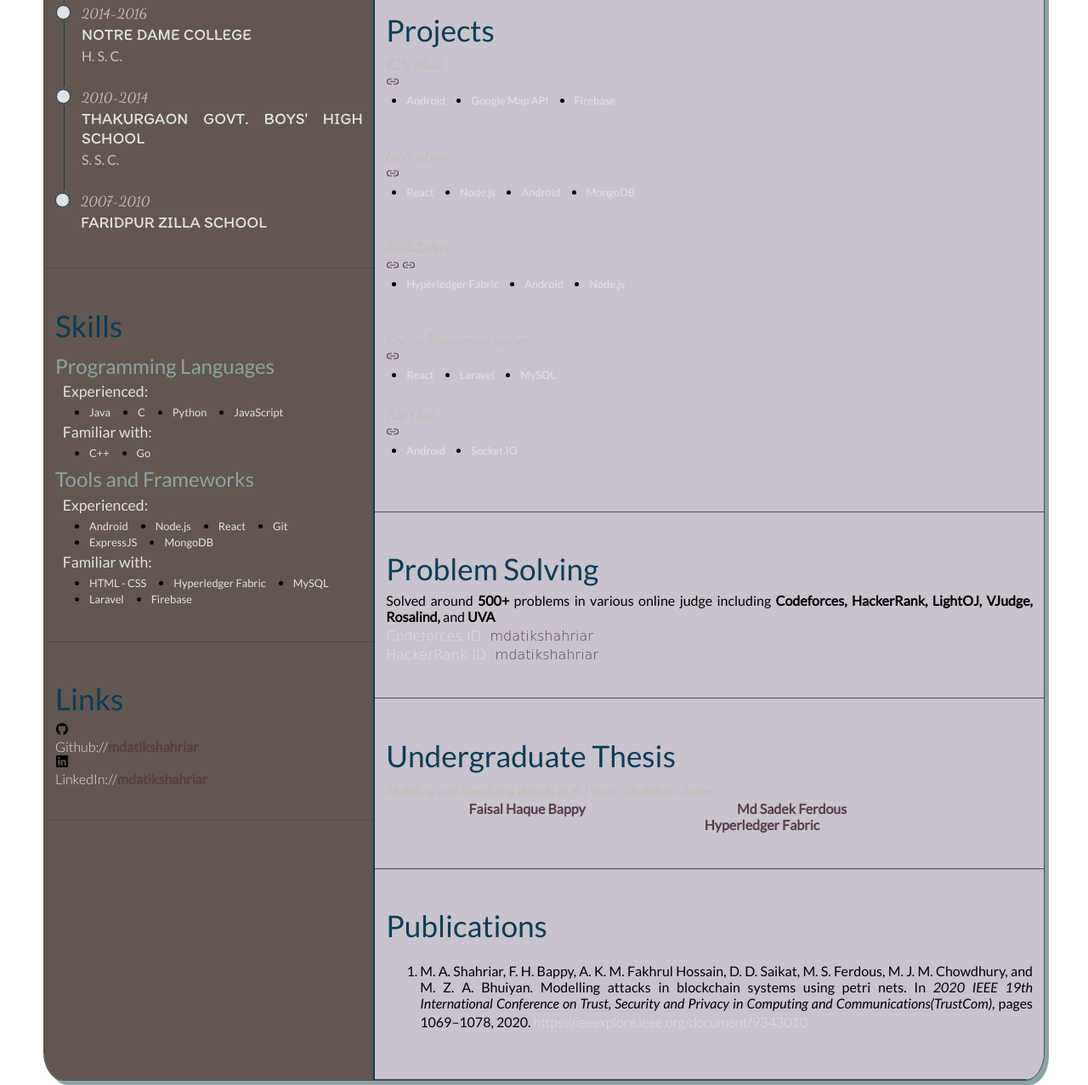
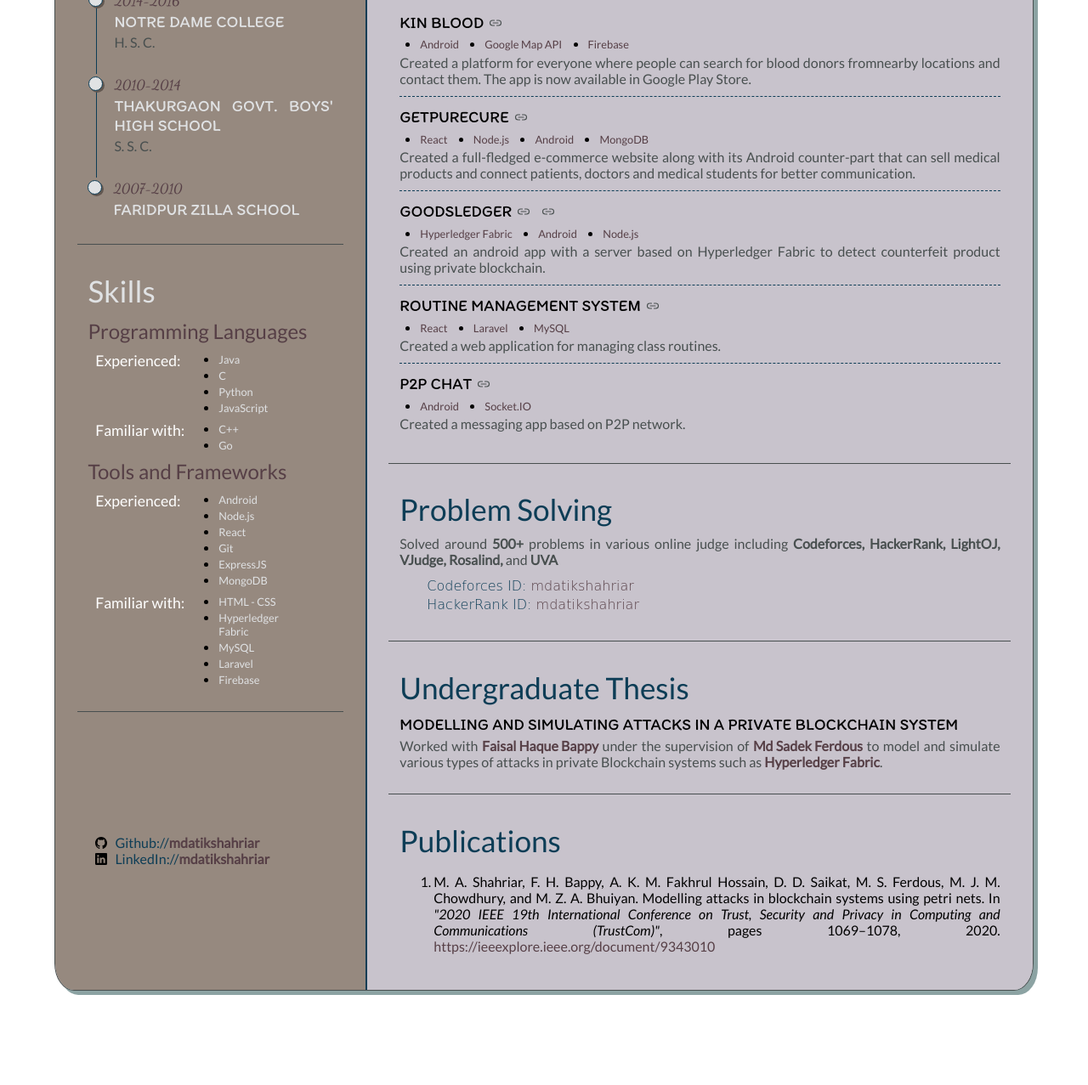
Before and after one commit to mdatikshahriar/MyCV, a plain HTML site: page index.html in a window 1280 px wide. Shown: the part 469-1746 px from the top of the page at 85% size. After the commit the page ends 1661 px from the top, so only its background shows below. Drawn offline with nearby package versions, Linux system fonts and the light colour scheme; a web font is replaced by a local one.

Commit message:
Update 3

```diff
--- a/css/style.scss
+++ b/css/style.scss
@@ -37,86 +37,6 @@ a {
 p {
     padding: 0;
     margin: .5em 0;
-}
-
-.single_column {
-    display: flex;
-    flex-direction: column;
-    padding: .5em;
-}
-
-.double_column {
-    display: none;
-}
-
-.row {
-    display: flex;
-    flex-direction: row;
-}
-
-.column {
-    display: flex;
-    flex-direction: column;
-}
-
-.grid {
-    display: grid;
-    grid-template-columns: max-content auto;
-    grid-template-rows: auto auto;
-}
-
-.vertical_line {
-    display: flex;
-}
-
-.horizontal_list {
-    overflow: hidden;
-    margin: 0;
-    padding: 0;
-
-    li {
-        float: left;
-        margin: 0 .4em 0 1.5em;
-
-        p.st5 {
-            margin: 0;
-            padding: 0;
-        }
-    }
-}
-
-.vertical_list {
-    list-style: none;
-    padding: 0;
-    margin: 0;
-
-    .icon {
-        margin: 0 .5em;
-        padding: .1em 0 0 0;
-    }
-}
-
-.grid_list {
-    display: flex;
-    flex-direction: row;
-    flex-wrap: wrap;
-    margin: .2em 0;
-
-    li {
-        margin-right: 2em;
-    }
-
-}
-
-.breakable {
-    overflow-wrap: break-word;
-    word-wrap: break-word;
-    -ms-word-break: break-all;
-    word-break: break-word;
-    -ms-hyphens: auto;
-    -moz-hyphens: auto;
-    -webkit-hyphens: auto;
-    hyphens: auto;
 }
 
 .giant {
@@ -180,7 +100,6 @@ p {
 }
 
 .st7 {
-    font-weight: 300;
     font-size: 1em;
     margin: 0;
 }
@@ -189,6 +108,87 @@ p {
     font-weight: 300;
     font-size: 1em;
     margin: .2em 0;
+}
+
+.single_column {
+    display: flex;
+    flex-direction: column;
+    padding: .5em;
+}
+
+.double_column {
+    display: none;
+}
+
+.row {
+    display: flex;
+    flex-direction: row;
+}
+
+.column {
+    display: flex;
+    flex-direction: column;
+}
+
+.grid {
+    display: grid;
+    grid-template-columns: max-content auto;
+    grid-template-rows: auto auto;
+}
+
+.vertical_line {
+    display: flex;
+}
+
+.horizontal_list {
+    overflow: hidden;
+    margin: 0;
+    padding: 0;
+
+    li {
+        float: left;
+        margin: 0 .4em 0 1.5em;
+
+        p.st5 {
+            margin: 0;
+            padding: 0;
+        }
+    }
+}
+
+.vertical_list {
+    list-style: none;
+    padding: 0;
+    margin: .5em 0 .5em 2em;
+
+    .icon {
+        margin: 0 .5em;
+        padding: .1em 0 0 0;
+    }
+}
+
+.grid_list {
+    display: flex;
+    flex-direction: row;
+    flex-wrap: wrap;
+    margin: .2em 0;
+
+    li {
+        margin-right: 2em;
+    }
+
+}
+
+.breakable {
+    display: inline;
+    overflow-wrap: break-word;
+    word-wrap: break-word;
+    -ms-word-break: break-all;
+    word-break: break-word;
+    -ms-hyphens: auto;
+    -moz-hyphens: auto;
+    -webkit-hyphens: auto;
+    hyphens: auto;
 }
 
 .cv {
@@ -234,6 +234,7 @@ p {
             max-width: 32vw;
             min-width: 30vw;
             border-radius: 50%;
+            border: 2px solid var(--color-nine);
         }
     }
 
@@ -291,7 +292,7 @@ section {
 .education, .experience, .skills, .projects, .problem_solving, .thesis, .publication, .account_links {
     display: flex;
     flex-direction: column;
-    padding: 3vw 1vw;
+    padding: 2vw 1vw;
     border-bottom: 1px solid var(--color-seven);
 }
 
@@ -375,13 +376,22 @@ section {
 
 }
 
+.publication {
+    ol {
+        margin: .5em 0 .5em 0;
+    }
+}
+
+.account_links {
+    border: 0;
+}
+
 @media only screen and (min-width: 480px) {
     .cv {
         margin: 4vw;
     }
 
     .giant {
-        font-weight: 300;
         font-size: 2.5em;
     }
 
@@ -406,6 +416,10 @@ section {
 }
 
 @media only screen and (min-width: 624px) {
+    .giant {
+        font-weight: 300;
+    }
+
     .top_bar {
         .photo img {
             max-width: 20vw;
@@ -425,6 +439,7 @@ section {
 
 @media only screen and (min-width: 768px) {
     .cv {
+        margin: 2vw 5vw;
         border-radius: 2%;
         box-shadow: 5px 5px 0px var(--color-eight);
     }
@@ -456,7 +471,7 @@ section {
             flex-direction: row;
 
             .row {
-                padding: 0em 2em;
+                padding: 0em 2vw;
 
                 p {
                     padding: 0;
@@ -474,21 +489,16 @@ section {
         display: flex;
         flex-direction: row;
 
-        .left_side {
-            width: 33%;
-            background-color: var(--color-two);
-            border-right: 1px solid var(--color-ten);
-
         .big {
-                color: var(--color-ten);
+           color: var(--color-six);
         }
 
         .medium {
-                color: var(--color-eight);
+            color: var(--color-one);
         }
 
         .st1 {
-                color: var(--color-four);
+            color: var(--color-one);
         }
 
         .st2 {
@@ -496,11 +506,11 @@ section {
         }
 
         .st3 {
-                color: var(--color-five);
+            color: var(--color-seven);
         }
 
         .st4 {
-                color: var(--color-six);
+            color: var(--color-nine);
         }
 
         .st5 {
@@ -508,20 +518,46 @@ section {
         }
 
         .st6 {
-                color: var(--color-six);
+            color: var(--color-ten);
         }
 
         .st7 {
-                color: var(--color-six);
+            color: var(--color-ten);
         }
 
         .st8 {
             color: var(--color-six);
         }
+
+        .grid_list {
+            display: block;
+        }
+
+        .left_side {
+            display: flex;
+            flex-direction: column;
+            width: 30%;
+            padding: 0 2vw;
+            background-color: var(--color-three);
+            border-right: 1px solid var(--color-ten);
+
+            .account_links {
+                justify-content: center;
+                flex-grow: 2;
+
+                .big {
+                    display: none;
+                }
+
+                .vertical_list {
+                    margin: 0;
+                }
+            }
         }
 
         .right_side {
-            width: 67%;
+            width: 70%;
+            padding: 0 2vw;
             background-color: var(--color-five);
             border-left: 1px solid var(--color-ten);
 
@@ -529,40 +565,16 @@ section {
                 color: var(--color-ten);
              }
 
-            .medium {
-                color: var(--color-eight);
-            }
-
-            .st1 {
-                color: var(--color-four);
-            }
-
             .st2 {
-                color: var(--color-six);
+                color: black;
             }
 
             .st3 {
-                color: var(--color-five);
-            }
-
-            .st4 {
-                color: var(--color-six);
+                color: var(--color-seven);
             }
 
             .st5 {
-                color: var(--color-six);
-            }
-
-            .st6 {
-                color: var(--color-six);
-            }
-
-            .st7 {
-                color: var(--color-six);
-            }
-
-            .st8 {
-                color: var(--color-six);
+                color: var(--color-one);
             }
 
             .experience {
@@ -579,11 +591,19 @@ section {
                     color: var(--color-two);
                 }
             }
+
+            .publication {
+                border: 0;
+            }
         }
     }
 }
 
 @media only screen and (min-width: 1048px) {
+    .giant {
+        font-size: 3.5em;
+    }
+
     .top_bar .photo img {
         max-width: 10vw;
         min-width: 9vw;
--- a/index.html
+++ b/index.html
@@ -230,20 +230,14 @@
                     </div>
                     <div>
                         <p class="st2">Modelling and Simulating Attacks in A Private Blockchain System</p>
-                        <p class="st3">Worked with <a class="inline_link" href="https://scholar.google.com/citations?user=kA2cOt0AAAAJ&hl=en"><b>Faisal Haque Bappy</b></a> underthe supervision of <a class="inline_link" href="https://scholar.google.com/citations?user=DnQAee0AAAAJ&hl=en"><b>Md Sadek Ferdous</b></a> to model and simulate various types of attacks in private Blockchain systems such as <a class="inline_link" href="https://www.hyperledger.org/use/fabric"><b>Hyperledger Fabric</b></a>.</p>
+                        <p class="st3">Worked with <a class="inline_link" href="https://scholar.google.com/citations?user=kA2cOt0AAAAJ&hl=en"><b>Faisal Haque Bappy</b></a> under the supervision of <a class="inline_link" href="https://scholar.google.com/citations?user=DnQAee0AAAAJ&hl=en"><b>Md Sadek Ferdous</b></a> to model and simulate various types of attacks in private Blockchain systems such as <a class="inline_link" href="https://www.hyperledger.org/use/fabric"><b>Hyperledger Fabric</b></a>.</p>
                     </div>
                 </div>
                 <div class="publication">
-                    <div>
-                        <div>
                     <h2 class="big">Publications</h3>
-                        </div>
-                    </div>
-                    <div>
                     <ol>
-                            <li><p class="st8"></p>M. A. Shahriar, F. H. Bappy, A. K. M. Fakhrul Hossain, D. D. Saikat, M. S. Ferdous, M. J. M. Chowdhury, and M. Z. A. Bhuiyan. Modelling attacks in blockchain systems using petri nets. In <i>2020 IEEE 19th International Conference on Trust, Security and Privacy in Computing and Communications(TrustCom)</i>, pages 1069–1078, 2020. <a href="https://ieeexplore.ieee.org/document/9343010"><p class="breakable">https://ieeexplore.ieee.org/document/9343010</p></a></p></li>
+                        <li><p class="st8"></p>M. A. Shahriar, F. H. Bappy, A. K. M. Fakhrul Hossain, D. D. Saikat, M. S. Ferdous, M. J. M. Chowdhury, and M. Z. A. Bhuiyan. Modelling attacks in blockchain systems using petri nets. In <i>"2020 IEEE 19th International Conference on Trust, Security and Privacy in Computing and Communications (TrustCom)"</i>, pages 1069–1078, 2020. <a href="https://ieeexplore.ieee.org/document/9343010"><p class="breakable">https://ieeexplore.ieee.org/document/9343010</p></a></p></li>
                     </ol>
-                    </div>
                 </div>
                 <div class="account_links">
                     <div>
@@ -301,7 +295,7 @@
                             <div>
                                 <h3 class="medium">Programming Languages</h3>
                             </div>
-                            <div>
+                            <div class="grid">
                                 <p class="st4">Experienced:</p>
                                 <ul class="grid_list">
                                     <li><p class="st5">Java</p></li>
@@ -309,8 +303,6 @@
                                     <li><p class="st5">Python</p></li>
                                     <li><p class="st5">JavaScript</p></li>
                                 </ul>
-                            </div>
-                            <div>
                                 <p class="st4">Familiar with:</p>
                                 <ul class="grid_list">
                                     <li><p class="st5">C++</p></li>
@@ -322,7 +314,7 @@
                             <div>
                                 <h3 class="medium">Tools and Frameworks</h3>
                             </div>
-                            <div>
+                            <div class="grid">
                                 <p class="st4">Experienced:</p>
                                 <ul class="grid_list">
                                     <li><p class="st5">Android</p></li>
@@ -332,8 +324,6 @@
                                     <li><p class="st5">ExpressJS</p></li>
                                     <li><p class="st5">MongoDB</p></li>
                                 </ul>
-                            </div>
-                            <div>
                                 <p class="st4">Familiar with:</p>
                                 <ul class="grid_list">
                                     <li><p class="st5">HTML - CSS</p></li>
@@ -346,19 +336,17 @@
                         </div>
                     </div>
                     <div class="account_links">
-                        <div>
                         <h2 class="big">Links</h3>
-                        </div>
                         <ul class="vertical_list">
                             <li>
-                                <div>
-                                    <ion-icon name="logo-github"></ion-icon>
+                                <div class="row">
+                                    <ion-icon class="icon" name="logo-github"></ion-icon>
                                     <p class="st7">Github://<a href="https://github.com/mdatikshahriar" target="_blank"><b>mdatikshahriar</b></a></p>
                                 </div>
                             </li>
                             <li>
-                                <div>
-                                    <ion-icon name="logo-linkedin"></ion-icon>
+                                <div class="row">
+                                    <ion-icon class="icon" name="logo-linkedin"></ion-icon>
                                     <p class="st7">LinkedIn://<a href="https://www.linkedin.com/in/mdatikshahriar" target="_blank"><b>mdatikshahriar</b></a></p>
                                 </div>
                             </li>
@@ -377,7 +365,7 @@
                             <div class="vertical_line"></div>
                             <div class="column">
                                 <p class="st2">Junior Software Engineer</p>
-                                <a href="http://dsinnovators.com/"><p class="st3">Dynamic Solution Innovators Ltd.</p></a>
+                                <p class="st3">Dynamic Solution Innovators Ltd.</p>
                             </div>
                         </div>
                     </div>
@@ -385,96 +373,66 @@
                         <div>
                             <h2 class="big">Projects</h3>
                         </div>
-                        <div>
-                            <div>
-                                <div>
-                                    <p class="st1">KIN Blood</p>
-                                    <a href="https://play.google.com/store/apps/details?id=com.sust.kinblood"><ion-icon name="link-outline"></ion-icon></a>
+                        <div class="project">
+                            <div class="row">
+                                <p class="st2">KIN Blood</p>
+                                <a href="https://play.google.com/store/apps/details?id=com.sust.kinblood"><ion-icon class="icon" name="link-outline"></ion-icon></a>
                             </div>
-                            </div>
-                            <div>
                             <ul class="horizontal_list">
                                 <li><p class="st5">Android</p></li>
                                 <li><p class="st5">Google Map API</p></li>
                                 <li><p class="st5">Firebase</p></li>
                             </ul>
-                            </div>
-                            <div>
                             <p class="st3">Created a platform for everyone where people can search for blood donors fromnearby locations and contact them. The app is now available in Google Play Store.</p>
                         </div>
+                        <div class="project">
+                            <div class="row">
+                                <p class="st2">GetPureCure</p>
+                                <a href="https://fhb369.github.io/getpurecure/"><ion-icon class="icon" name="link-outline"></ion-icon></a>
                             </div>
-                        <div>
-                            <div>
-                                <div>
-                                    <p class="st1">GetPureCure</p>
-                                    <a href="https://fhb369.github.io/getpurecure/"><ion-icon name="link-outline"></ion-icon></a>
-                                </div>
-                            </div>
-                            <div>
                             <ul class="horizontal_list">
                                 <li><p class="st5">React</p></li>
                                 <li><p class="st5">Node.js</p></li>
                                 <li><p class="st5">Android</p></li>
                                 <li><p class="st5">MongoDB</p></li>
                             </ul>
-                            </div>
-                            <div>
                             <p class="st3">Created a full-fledged e-commerce website along with its Android counter-part that can sell medical products and connect patients, doctors and medical students for better communication.</p>
                         </div>
+                        <div class="project">
+                            <div class="row">
+                                <p class="st2">GoodsLedger</p>
+                                <a href="https://github.com/mdatikshahriar/GoodsLedger-App"><ion-icon class="icon" name="link-outline"></ion-icon></a>
+                                <a href="https://github.com/mdatikshahriar/GoodsLedger-Server"><ion-icon class="icon" name="link-outline"></ion-icon></a>
                             </div>
-                        <div>
-                            <div>
-                                <div>
-                                    <p class="st1">GoodsLedger</p>
-                                    <a href="https://github.com/mdatikshahriar/GoodsLedger-App"><ion-icon name="link-outline"></ion-icon></a>
-                                    <a href="https://github.com/mdatikshahriar/GoodsLedger-Server"><ion-icon name="link-outline"></ion-icon></a>
-                                </div>
-                            </div>
-                            <div>
                             <ul class="horizontal_list">
                                 <li><p class="st5">Hyperledger Fabric</p></li>
                                 <li><p class="st5">Android</p></li>
                                 <li><p class="st5">Node.js</p></li>
                             </ul>
-                            </div>
-                            <div>
                             <p class="st3">Created an android app with a server based on Hyperledger Fabric to detect counterfeit product using private blockchain.</p>
                         </div>
+                        <div class="project">
+                            <div class="row">
+                                <p class="st2">Routine Management System</p>
+                                <a href="https://github.com/FHB369/Routine-Management-System"><ion-icon class="icon" name="link-outline"></ion-icon></a>
                             </div>
-                        <div>
-                            <div>
-                                <div>
-                                    <p class="st1">Routine Management System</p>
-                                    <a href="https://github.com/FHB369/Routine-Management-System"><ion-icon name="link-outline"></ion-icon></a>
-                                </div>
-                            </div>
-                            <div>
                             <ul class="horizontal_list">
                                 <li><p class="st5">React</p></li>
                                 <li><p class="st5">Laravel</p></li>
                                 <li><p class="st5">MySQL</p></li>
                             </ul>
-                            </div>
-                            <div>
                             <p class="st3">Created a web application for managing class routines.</p>
                         </div>
+                        <div class="project no-border">
+                            <div class="row">
+                                <p class="st2">P2p Chat</p>
+                                <a href="https://github.com/mdatikshahriar/P2P_Chat"><ion-icon class="icon" name="link-outline"></ion-icon></a>
                             </div>
-                        <div>
-                            <div>
-                                <div>
-                                    <p class="st1">P2p Chat</p>
-                                    <a href="https://github.com/mdatikshahriar/P2P_Chat"><ion-icon name="link-outline"></ion-icon></a>
-                                </div>
-                            </div>
-                            <div>
                             <ul class="horizontal_list">
                                 <li><p class="st5">Android</p></li>
                                 <li><p class="st5">Socket.IO</p></li>
                             </ul>
-                            </div>
-                            <div>
                             <p class="st3">Created a messaging app based on P2P network.</p>
-                            </div>
                         </div>
                     </div>
                     <div class="problem_solving">
@@ -482,7 +440,7 @@
                             <h2 class="big">Problem Solving</h3>
                         </div>
                         <div>
-                            <span>Solved around <b>500+</b> problems in various online judge including <b>Codeforces, HackerRank, LightOJ, VJudge, Rosalind,</b> and <b>UVA</b></span>
+                            <p class="st3">Solved around <b>500+</b> problems in various online judge including <b>Codeforces, HackerRank, LightOJ, VJudge, Rosalind,</b> and <b>UVA</b></p>
                         </div>
                         <div>
                             <ul class="vertical_list">
@@ -496,28 +454,15 @@
                             <h2 class="big">Undergraduate Thesis</h3>
                         </div>
                         <div>
-                            <div>
-                                <div>
-                                    <p class="st1">Modelling and Simulating Attacks in A Private Blockchain System</p>
-                                </div>
-                            </div>
-                            <div>
-                                <p class="st3">Worked with <a class="inline_link" href="https://scholar.google.com/citations?user=kA2cOt0AAAAJ&hl=en"><b>Faisal Haque Bappy</b></a> underthe supervision of <a class="inline_link" href="https://scholar.google.com/citations?user=DnQAee0AAAAJ&hl=en"><b>Md Sadek Ferdous</b></a> to model and simulate various types of attacks in private Blockchain systems such as <a class="inline_link" href="https://www.hyperledger.org/use/fabric"><b>Hyperledger Fabric</b></a>.</p>
-                            </div>
+                            <p class="st2">Modelling and Simulating Attacks in A Private Blockchain System</p>
+                            <p class="st3">Worked with <a class="inline_link" href="https://scholar.google.com/citations?user=kA2cOt0AAAAJ&hl=en"><b>Faisal Haque Bappy</b></a> under the supervision of <a class="inline_link" href="https://scholar.google.com/citations?user=DnQAee0AAAAJ&hl=en"><b>Md Sadek Ferdous</b></a> to model and simulate various types of attacks in private Blockchain systems such as <a class="inline_link" href="https://www.hyperledger.org/use/fabric"><b>Hyperledger Fabric</b></a>.</p>
                         </div>
                     </div>
                     <div class="publication">
-                        <div>
-                            <div>
                         <h2 class="big">Publications</h3>
-                            </div>
-                        </div>
-                        <div>
                         <ol>
-                                <li>M. A. Shahriar, F. H. Bappy, A. K. M. Fakhrul Hossain, D. D. Saikat, M. S. Ferdous, M. J. M. Chowdhury, and M. Z. A. Bhuiyan. Modelling attacks in blockchain systems using petri nets. In <i>2020 IEEE 19th International Conference on Trust, Security and Privacy in Computing and Communications(TrustCom)</i>, pages 1069–1078, 2020. <a href="https://ieeexplore.ieee.org/document/9343010"><p class="st8">https://ieeexplore.ieee.org/document/9343010</p></a> </li>
+                            <li><p class="st8"></p>M. A. Shahriar, F. H. Bappy, A. K. M. Fakhrul Hossain, D. D. Saikat, M. S. Ferdous, M. J. M. Chowdhury, and M. Z. A. Bhuiyan. Modelling attacks in blockchain systems using petri nets. In <i>"2020 IEEE 19th International Conference on Trust, Security and Privacy in Computing and Communications (TrustCom)"</i>, pages 1069–1078, 2020. <a href="https://ieeexplore.ieee.org/document/9343010"><p class="breakable">https://ieeexplore.ieee.org/document/9343010</p></a></p></li>
                         </ol>
-
-                        </div>
                     </div>
                 </div>
             </div>
```
Also changed, not shown: css/style.css, 1 other file. Lines whose indentation alone changed are shown as unchanged.
